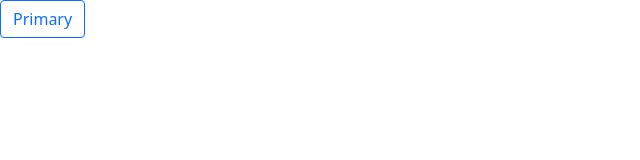
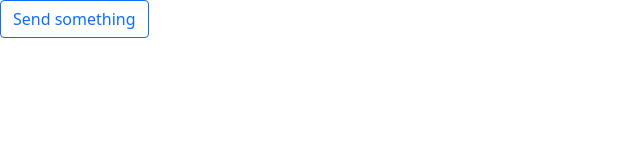
Before and after one commit to salokh1dd1n/vue-practice, a Vue app: page / in a window 1280 px wide. Shown: the top 160 px of the page, without its empty margins (0-640 px from the left). Built offline with nearby package versions, Linux system fonts and the light colour scheme.

Commit message:
Updated UserPage.vue: added logic

```diff
--- a/src/components/UserPage.vue
+++ b/src/components/UserPage.vue
@@ -1,6 +1,12 @@
 <template>
-  <button type="button" class="btn btn-outline-primary">Primary</button>
-  <modal />
+  <button type="button" class="btn btn-outline-primary" @click="openModal">
+    Send something
+  </button>
+  <modal
+    v-if="isModalOpen"
+    title="Too important information"
+    @close="isModalOpen = false"
+  />
 </template>
 
 <script>
@@ -9,6 +15,16 @@ import Modal from "./Modal";
 export default {
   name: "UserPage",
   components: { Modal },
+  data() {
+    return {
+      isModalOpen: false,
+    };
+  },
+  methods: {
+    openModal() {
+      this.isModalOpen = false;
+    },
+  },
 };
 </script>
 
```
